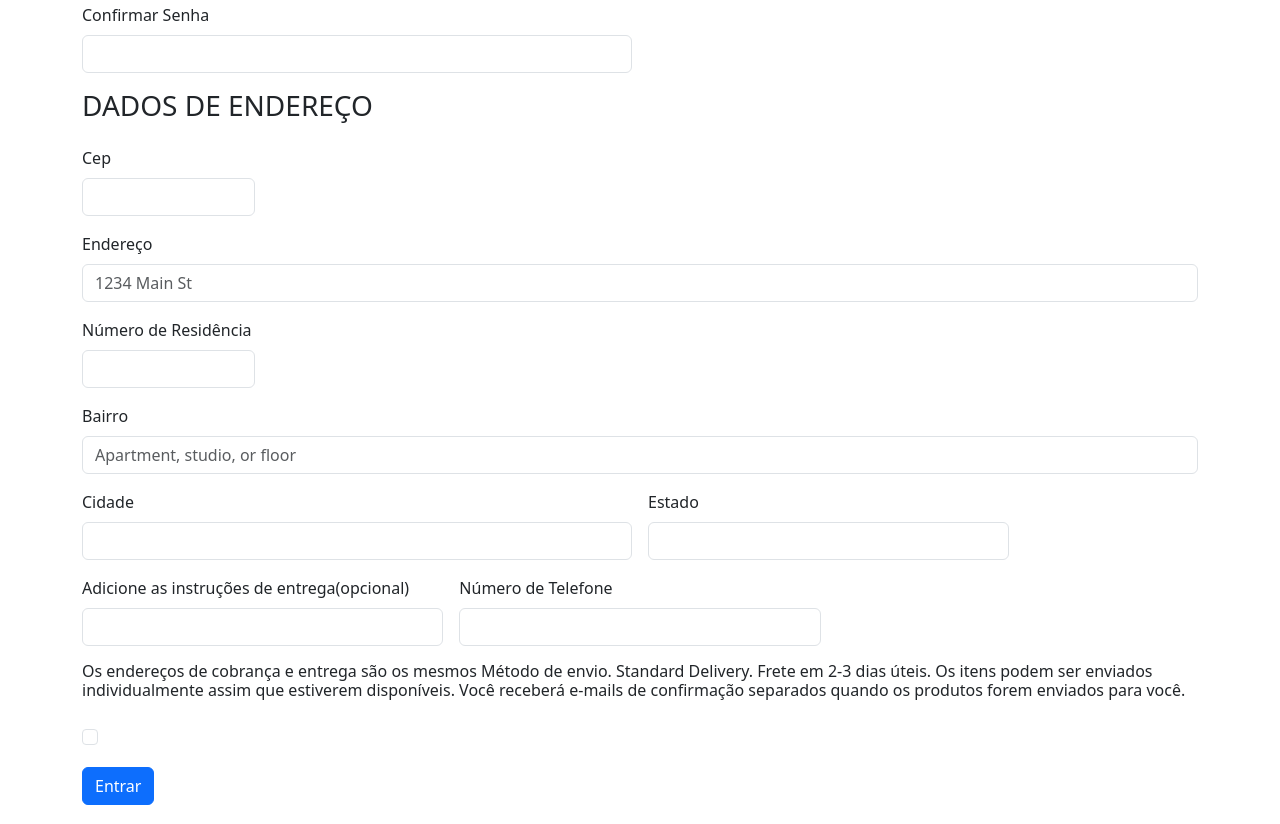
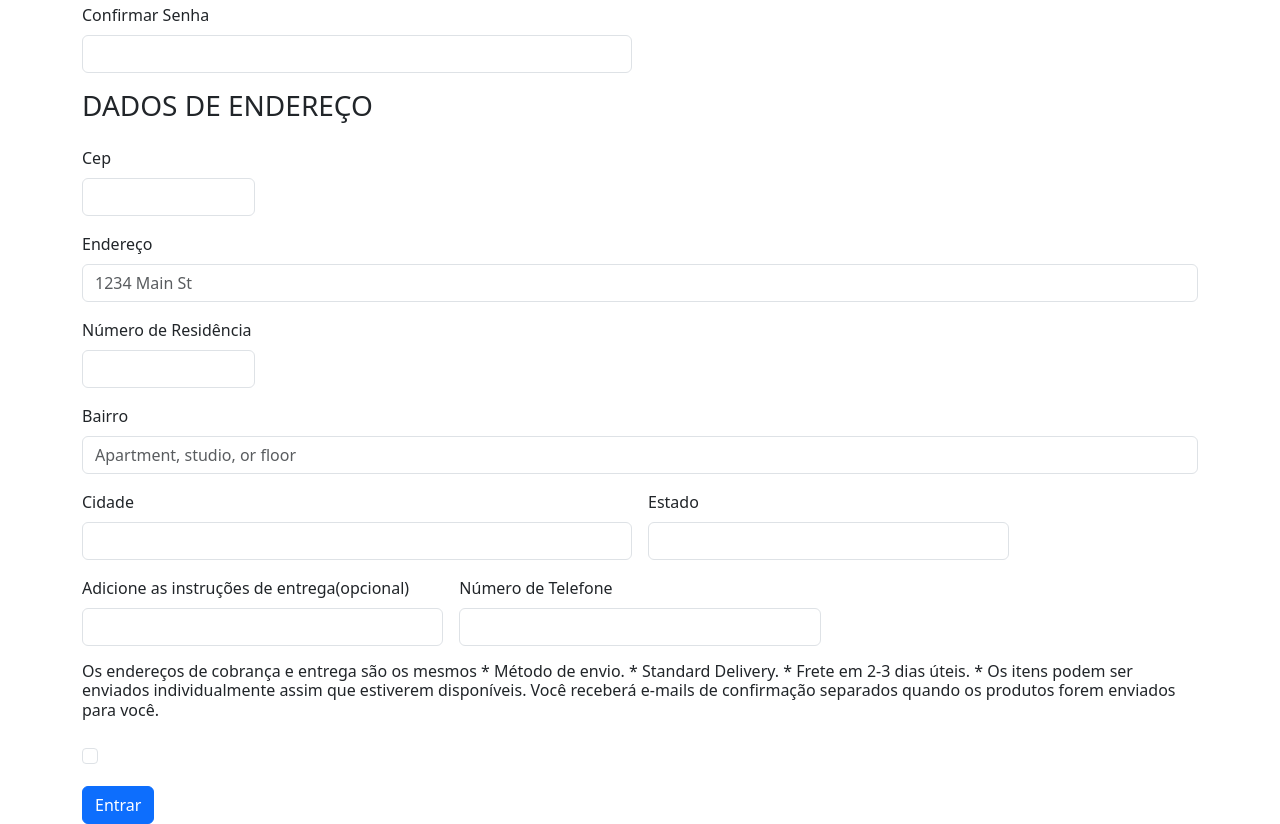
Before and after one commit to Geovanaaplima/form-CadEcommerce, a plain HTML site: page cadastro.html in a window 1280 px wide. Shown: the part 485-1309 px from the top of the page. Drawn offline with nearby package versions, Linux system fonts and the light colour scheme; a script that the page names is missing.

Commit message:
adicione a nova atualização

```diff
--- a/cadastro.html
+++ b/cadastro.html
@@ -86,10 +86,10 @@
           <input type="tel" class="form-control" id="numero de telefone">
         </div>
         <h6>Os endereços de cobrança e entrega são os mesmos
-           Método de envio.
-           Standard Delivery.
-          Frete em 2-3 dias úteis.
-          Os itens podem ser enviados individualmente assim que estiverem disponíveis. Você receberá e-mails de confirmação separados quando os produtos forem enviados para você.
+           * Método de envio.
+           * Standard Delivery.
+          * Frete em 2-3 dias úteis.
+          * Os itens podem ser enviados individualmente assim que estiverem disponíveis. Você receberá e-mails de confirmação separados quando os produtos forem enviados para você.
           </h6>
         <div class="col-12">
           <div class="form-check">
```
